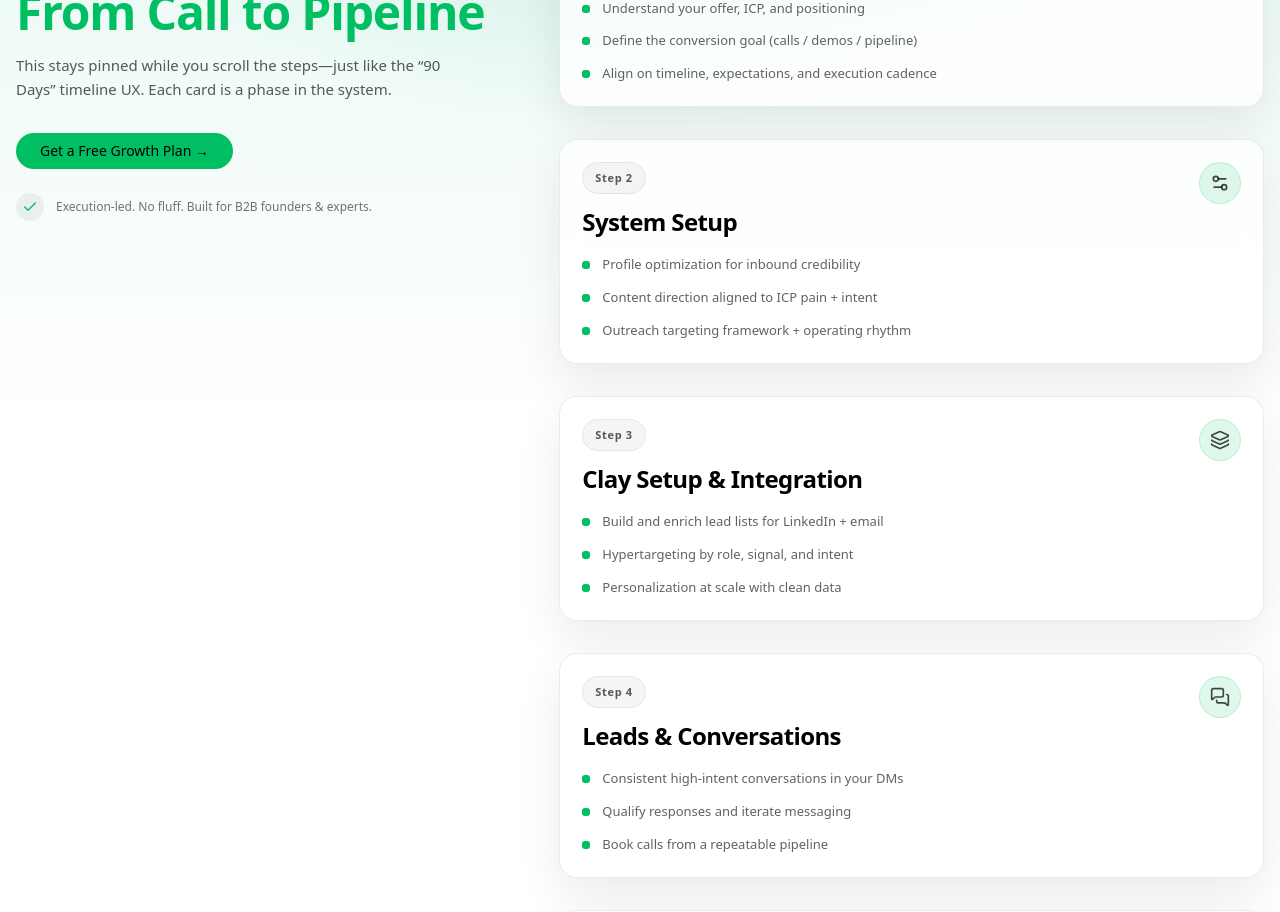
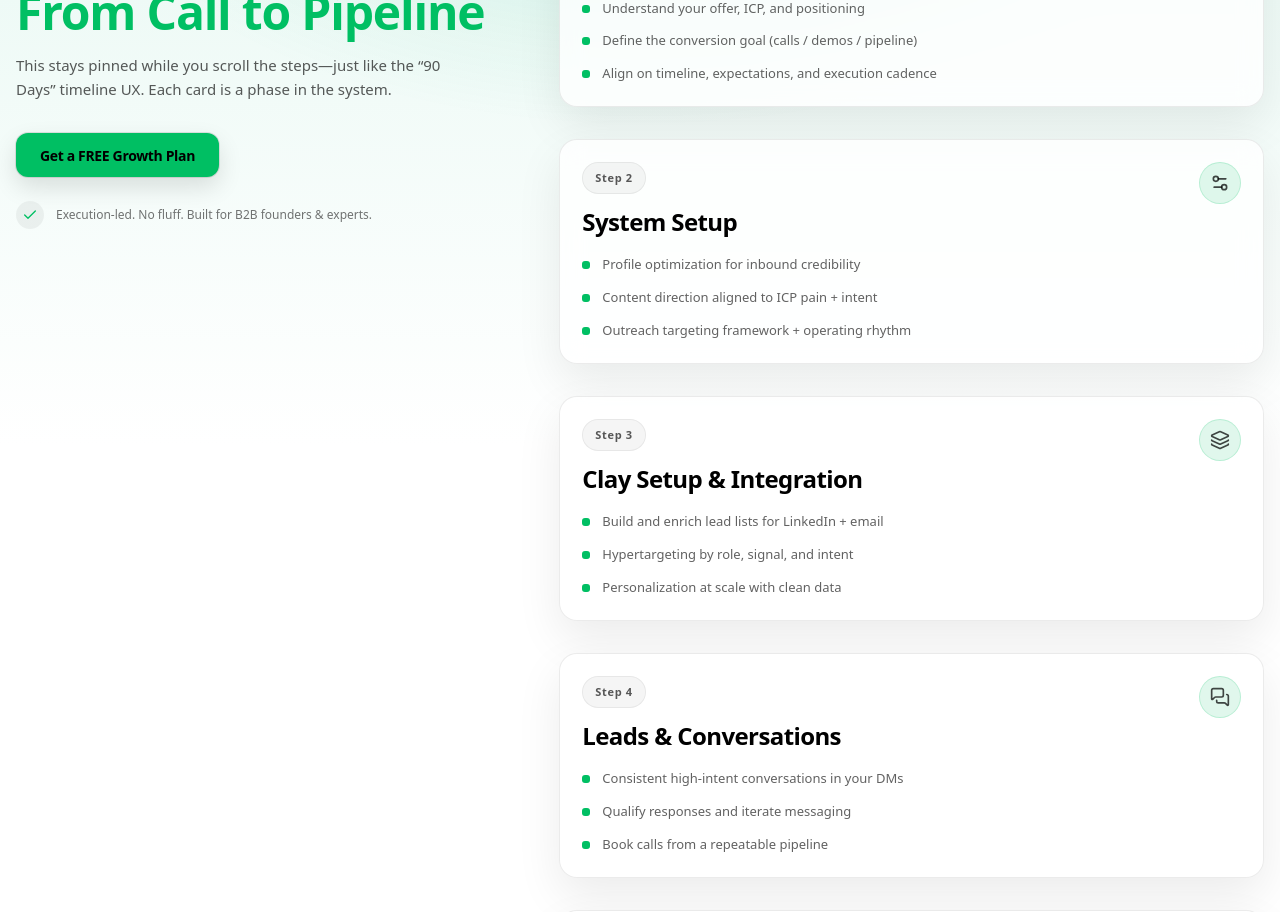
Before and after one commit to BeyondBrnd/website, a Next.js app: page / in a window 1280 px wide. Shown: the part 1940-2852 px from the top of the page. Built offline with nearby package versions, Linux system fonts and the light colour scheme.

Commit message:
updated CTA button ;

```diff
--- a/components/landing/WorkWithUs.tsx
+++ b/components/landing/WorkWithUs.tsx
@@ -11,6 +11,7 @@ import {
     Check,
 } from 'lucide-react'
 import { Button } from '@/components/ui/button'
+import CTAButton from '../CTAButton'
 
 type Step = {
     phase: string
@@ -88,22 +89,14 @@ export default function WorkWithUs() {
                                 <span className="text-[var(--bb-green)]">From Call to Pipeline</span>
                             </h2>
 
+                            {/* This will need to be updated by Bharti */}
                             <p className="mt-4 max-w-md text-sm leading-6 text-black/65 sm:text-[15px]">
                                 This stays pinned while you scroll the steps—just like the “90 Days”
                                 timeline UX. Each card is a phase in the system.
                             </p>
 
                             <div className="mt-8">
-                                <Button
-                                    className="rounded-full bg-[var(--bb-green)] px-6 text-black hover:bg-[var(--bb-mint)]"
-                                    onClick={() =>
-                                        document
-                                            .getElementById('growth-plan')
-                                            ?.scrollIntoView({ behavior: 'smooth' })
-                                    }
-                                >
-                                    Get a Free Growth Plan →
-                                </Button>
+                                <CTAButton />
                             </div>
 
                             <div className="mt-6 flex items-center gap-3 text-xs text-black/55">
```
